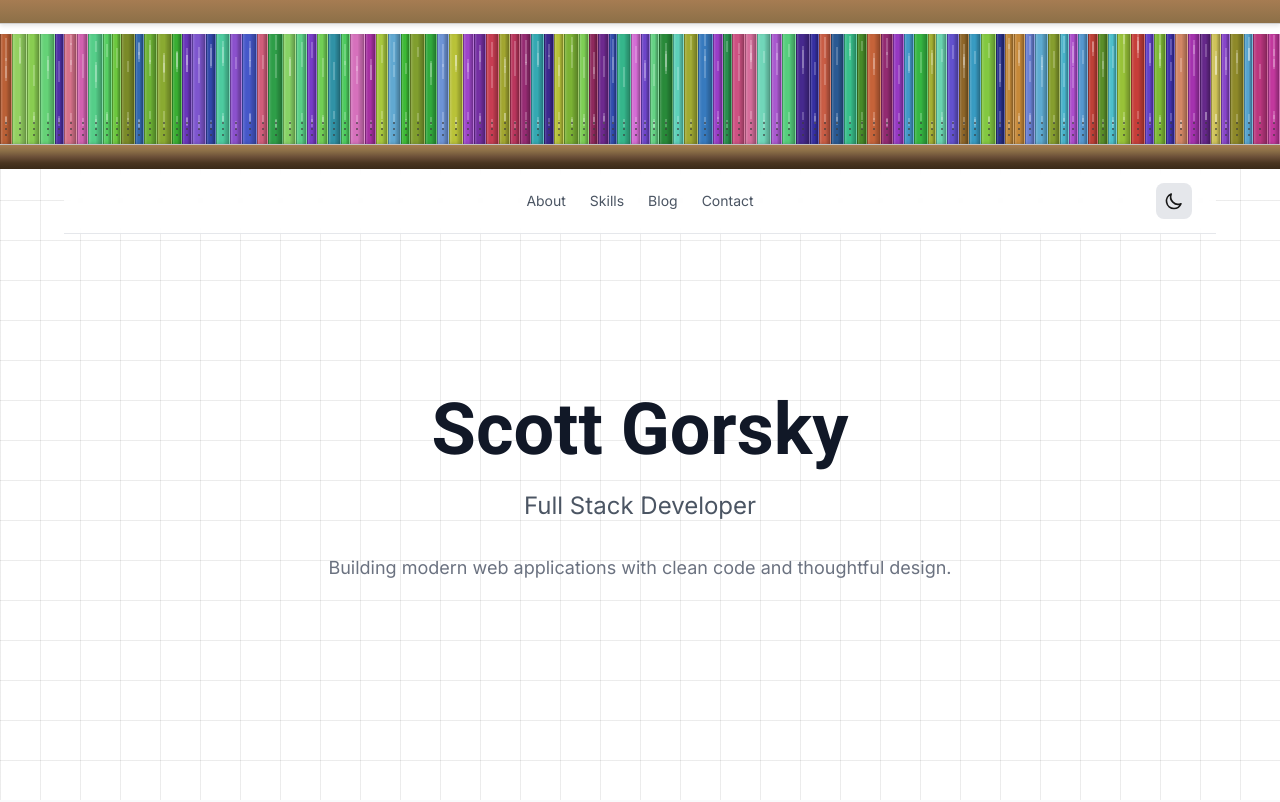
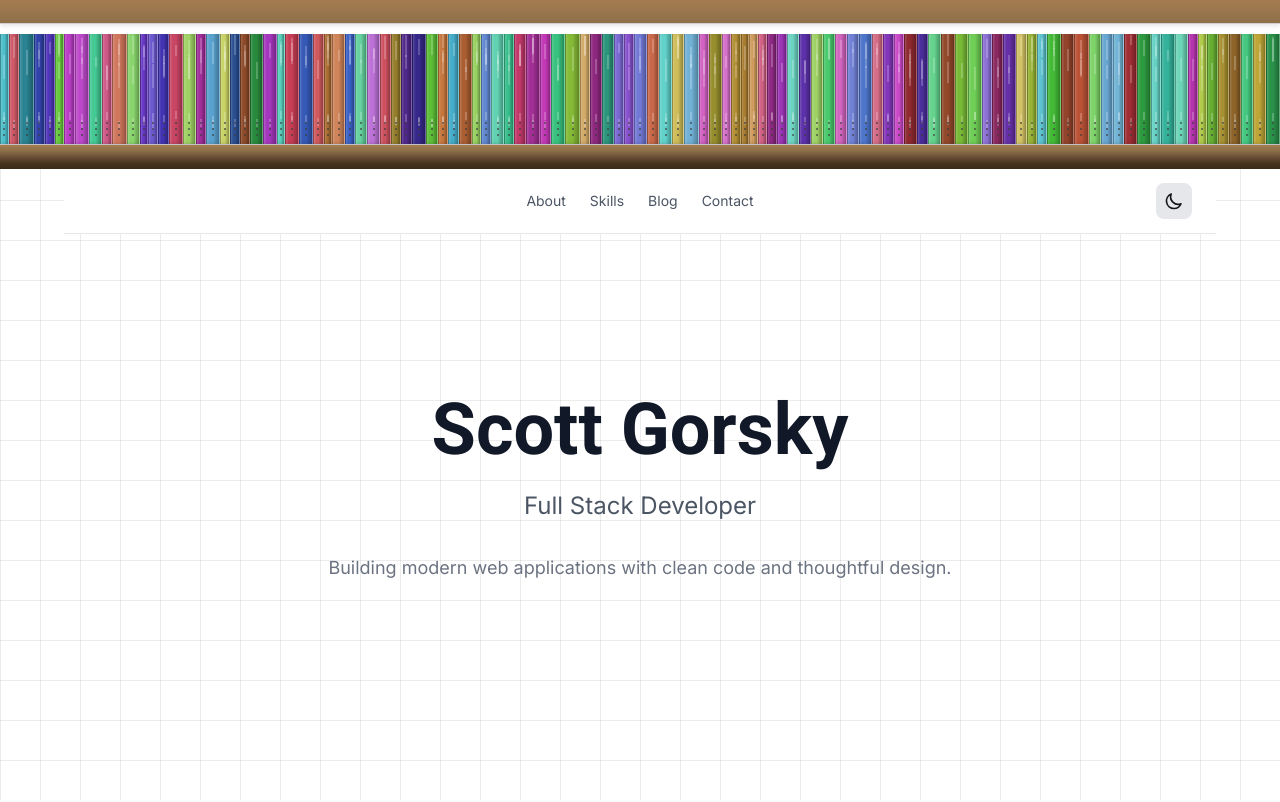
Before and after one commit to sjgorsky/personal-portfolio, a Next.js app: page / in a window 1280 px wide. Shown: the top 802 px of the page. Built offline with nearby package versions, Linux system fonts and the light colour scheme.

Commit message:
generate books client side

```diff
--- a/components/Navigation.tsx
+++ b/components/Navigation.tsx
@@ -66,7 +66,17 @@ export default function Navigation() {
     return books;
   };
 
-  const books = generateBooks(110);
+  // Generate books only on client side to avoid hydration mismatch
+  const [books, setBooks] = useState<Array<{
+    color: string;
+    flexGrow: number;
+    titleSegments: Array<{ top: number; height: number }>;
+    authorSegments: Array<{ bottom: number; height: number }>;
+  }>>([]);
+
+  useEffect(() => {
+    setBooks(generateBooks(110));
+  }, []);
 
   return (
     <nav className="fixed top-0 left-0 right-0 z-40">
```
